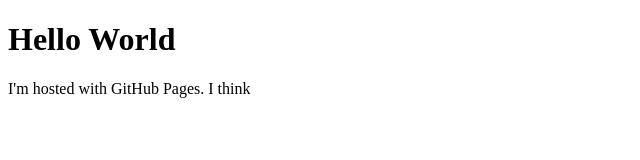
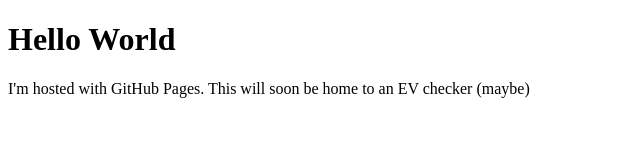
Before and after one commit to alotofnekos/alotofnekos.github.io, a plain HTML site: page index.html in a window 1280 px wide. Shown: the whole page, without its empty margins (0-640 px from the left). Drawn offline with Linux system fonts and the light colour scheme.

Commit message:
Update index.html

```diff
--- a/index.html
+++ b/index.html
@@ -2,6 +2,6 @@
 <html>
 <body>
 <h1>Hello World</h1>
-<p>I'm hosted with GitHub Pages. I think</p>
+<p>I'm hosted with GitHub Pages. This will soon be home to an EV checker (maybe)</p>
 </body>
 </html>
```
